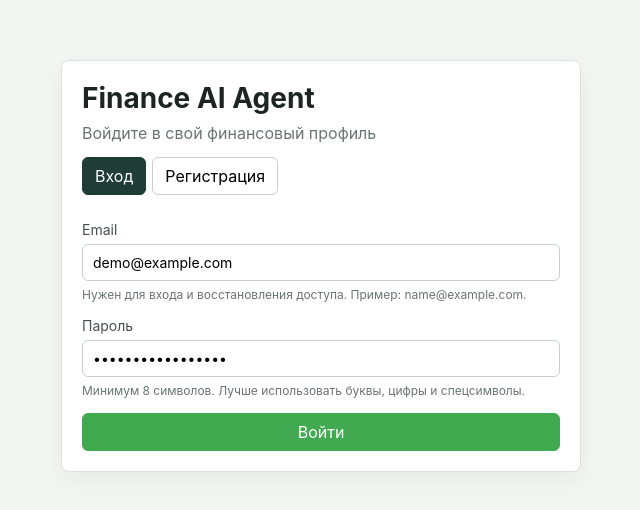
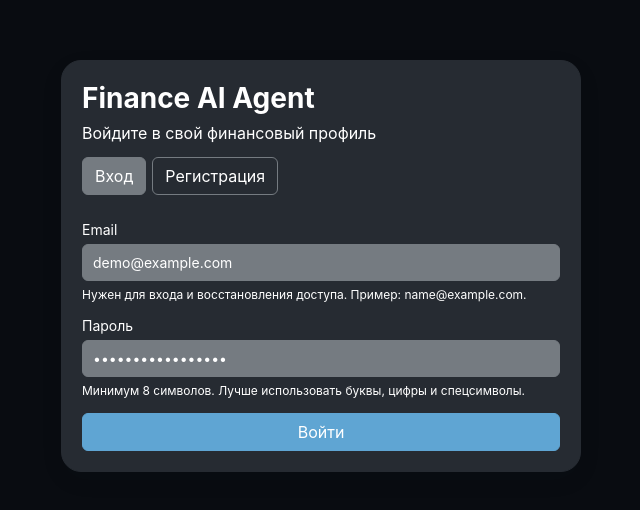
Before and after one commit to Yaroslav-lab1/AI_agent_for_finance, a React (Vite) app in the folder frontend/: page / in a window 1280 px wide. Shown: the part 134-644 px from the top of the page, without its empty margins (319-959 px from the left). Built offline with nearby package versions, Linux system fonts and the light colour scheme; no server answers.

Commit message:
Dark theme with light blue

```diff
--- a/frontend/src/pages/DashboardPage.tsx
+++ b/frontend/src/pages/DashboardPage.tsx
@@ -199,7 +199,7 @@ function ExpensePieChart({ data, colorMap, balance, emptyMessage }: { data: Expe
             cx="50%"
             cy="46%"
             outerRadius={92}
-            innerRadius={68}
+            innerRadius={78}
             paddingAngle={2}
           >
             {chartData.map((entry, index) => (
--- a/frontend/src/styles/index.css
+++ b/frontend/src/styles/index.css
@@ -1,36 +1,36 @@
 * { box-sizing: border-box; }
-body { margin: 0; font-family: Inter, Segoe UI, Arial, sans-serif; background: #f4f6f3; color: #1d2522; }
+body { margin: 0; font-family: Inter, Segoe UI, Arial, sans-serif; background: #090c11; color: #ffff; }
 button, input, select, textarea { font: inherit; }
-button { border: 1px solid #c8d0cb; background: #fff; border-radius: 6px; padding: 8px 12px; cursor: pointer; }
+button { border: 1px solid #757b81; background: #262B32; border-radius: 6px; padding: 8px 12px; cursor: pointer; color: #ffff; }
 button:disabled { opacity: .55; cursor: wait; }
-input, select, textarea { width: 100%; border: 1px solid #c8d0cb; border-radius: 6px; padding: 9px 10px; background: #fff; }
+input, select, textarea { width: 100%; border: 1px solid #757b81; border-radius: 6px; padding: 9px 10px; background: #757b81; color: #fff}
 textarea { min-height: 132px; resize: vertical; }
 main { max-width: 1220px; margin: 0 auto; padding: 24px; }
 h1, h2 { margin: 0 0 16px; letter-spacing: 0; }
 h1 { font-size: 28px; }
 h2 { font-size: 18px; }
-h3 { margin: 0; font-size: 15px; color: #44514b; }
+h3 { margin: 0; font-size: 15px; color: #fff; }
 .auth-shell, .center { min-height: 100vh; display: grid; place-items: center; }
-.auth-panel, .panel { min-width: 0; background: #fff; border: 1px solid #dce2de; border-radius: 8px; padding: 20px; box-shadow: 0 8px 24px rgba(22, 34, 29, .06); }
+.auth-panel, .panel { min-width: 0; background: #262B32; border: 1px solid #262B32; border-radius: 20px; padding: 20px; box-shadow: 0 8px 24px rgba(22, 34, 29, .06); }
 .auth-panel { width: min(520px, calc(100vw - 32px)); display: grid; gap: 14px; }
-.auth-subtitle { margin: -8px 0 0; color: #69766f; }
+.auth-subtitle { margin: -8px 0 0; color: #fff; }
 .topbar { display: flex; justify-content: space-between; align-items: center; gap: 16px; margin-bottom: 20px; }
 .topbar div { display: flex; align-items: center; gap: 12px; }
-.primary { background: #41a94f; color: white; border-color: #41a94f; }
+.primary { background: #5fa5d3; color: #fff; border-color: #5fa5d3; }
 .profile-panel { margin-bottom: 14px; }
 .profile-panel-header { display: flex; justify-content: space-between; align-items: flex-start; gap: 12px; margin-bottom: 14px; }
 .profile-panel-header h2 { margin-bottom: 4px; }
-.save-status { border-radius: 999px; background: #e8f6eb; color: #2f8f46; padding: 5px 10px; font-size: 13px; font-weight: 700; white-space: nowrap; }
+.save-status { border-radius: 999px; background: #757b81; color: #41a94f; padding: 5px 10px; font-size: 13px; font-weight: 700; white-space: nowrap; }
 .segmented { display: flex; gap: 6px; margin-bottom: 12px; }
-.segmented button.active { background: #1f3d35; color: white; border-color: #1f3d35; }
+.segmented button.active { background: #757b81; color: #fff; border-color: #757b81; }
 .actions { display: flex; flex-wrap: wrap; gap: 8px; margin-top: 12px; }
 .summary { display: grid; grid-template-columns: repeat(3, 1fr); gap: 14px; margin-bottom: 14px; }
 .metric { border-radius: 8px; padding: 18px; color: #fff; }
 .metric span { display: block; opacity: .9; margin-bottom: 8px; }
 .metric strong { font-size: 26px; }
-.metric.neutral { background: #1f3d35; }
-.metric.good { background: #41a94f; }
-.metric.bad { background: #9b3d35; }
+.metric.neutral { background: #757b81; border-radius: 20px; }
+.metric.good { background: #757b81; border: 5px solid #41a94f; border-radius: 20px; }
+.metric.bad { background: #757b81; border: 5px solid #d64218; border-radius: 20px; }
 .grid { display: grid; grid-template-columns: minmax(0, 1fr) minmax(0, 1.25fr); align-items: stretch; gap: 14px; margin-bottom: 14px; }
 .grid:has(.import-panel.has-preview) { align-items: start; }
 .transaction-form, .import-panel { display: flex; flex-direction: column; }
@@ -40,12 +40,12 @@ h3 { margin: 0; font-size: 15px; color: #44514b; }
 .import-input-area { display: flex; min-width: 0; margin-bottom: 16px; }
 .import-panel:not(.has-preview) .import-input-area { flex: 1; min-height: 220px; }
 .import-panel.has-preview .import-input-area { min-height: 170px; }
-.import-textarea, .file-dropzone { width: 100%; min-height: 100%; }
-.file-dropzone { display: flex; flex-direction: column; align-items: center; justify-content: center; gap: 8px; border: 1px dashed #b9c5be; border-radius: 8px; background: #f8faf8; color: #44514b; cursor: pointer; text-align: center; padding: 18px; }
-.file-dropzone:hover { border-color: #41a94f; background: #f4fbf5; }
+.import-textarea, .file-dropzone { width: 100%; min-height: 100%; color: #fff; }
+.file-dropzone { display: flex; flex-direction: column; align-items: center; justify-content: center; gap: 8px; border: 1px dashed #b9c5be; border-radius: 8px; background: #757b81; color: #fff; cursor: pointer; text-align: center; padding: 18px; }
+.file-dropzone:hover { border-color: #41a94f; background: #757b81; color: #fff; }
 .file-dropzone input { display: none; }
-.file-dropzone-title { font-size: 18px; font-weight: 700; color: #1d2522; }
-.file-dropzone-text { max-width: 420px; color: #69766f; line-height: 1.35; overflow-wrap: anywhere; }
+.file-dropzone-title { font-size: 18px; font-weight: 700; color: #fff; }
+.file-dropzone-text { max-width: 420px; color: #fff; line-height: 1.35; overflow-wrap: anywhere; }
 .import-panel.has-preview .table-wrap { margin-top: 16px; }
 .expense-panel { margin-bottom: 14px; }
 .expense-header { display: flex; justify-content: space-between; align-items: flex-start; gap: 16px; margin-bottom: 12px; }
@@ -57,31 +57,31 @@ h3 { margin: 0; font-size: 15px; color: #44514b; }
 .expense-chart-empty { display: flex; flex-direction: column; align-items: center; justify-content: center; gap: 10px; border: 1px dashed #dce2de; border-radius: 8px; }
 .expense-chart-empty .chart-balance { position: static; transform: none; }
 .chart-balance { position: absolute; left: 50%; top: 46%; transform: translate(-50%, -50%); display: grid; justify-items: center; gap: 3px; pointer-events: none; text-align: center; }
-.chart-balance span { color: #69766f; font-size: 12px; }
+.chart-balance span { color: #fff; font-size: 12px; }
 .chart-balance strong { font-size: 17px; line-height: 1.1; white-space: nowrap; }
-.chart-balance strong.positive { color: #2f8f46; }
-.chart-balance strong.negative { color: #9b3d35; }
-.chart-balance strong.neutral { color: #44514b; }
-.expense-legend { display: flex; flex-wrap: wrap; justify-content: center; gap: 10px 18px; margin: 12px auto 0; max-width: 900px; color: #536059; font-size: 14px; }
+.chart-balance strong.positive { color: #41a94f; }
+.chart-balance strong.negative { color: #d64218; }
+.chart-balance strong.neutral { color: #fff; }
+.expense-legend { display: flex; flex-wrap: wrap; justify-content: center; gap: 10px 18px; margin: 12px auto 0; max-width: 900px; color: #fff; font-size: 14px; }
 .expense-legend-item { display: inline-flex; align-items: center; gap: 7px; white-space: nowrap; }
 .expense-legend-swatch { width: 12px; height: 12px; border-radius: 999px; flex: 0 0 auto; }
 .form-grid, .filters { display: grid; grid-template-columns: repeat(2, 1fr); gap: 12px; margin-bottom: 12px; }
 .filters { grid-template-columns: repeat(5, minmax(120px, 1fr)); }
-label { display: grid; gap: 6px; color: #44514b; font-size: 14px; }
-.hint { color: #69766f; font-size: 12px; line-height: 1.35; }
-.banner, .error { background: #fff1ef; color: #8b2f27; border: 1px solid #f0c6c1; border-radius: 6px; padding: 10px 12px; margin-bottom: 14px; }
+label { display: grid; gap: 6px; color: #fff; font-size: 14px; }
+.hint { color: #fff; font-size: 12px; line-height: 1.35; }
+.banner, .error { background: #757b81; color: #8b2f27; border-radius: 6px; padding: 10px 12px; margin-bottom: 14px; }
 .banner { display: flex; justify-content: space-between; align-items: center; }
-.muted { color: #69766f; }
+.muted { color: #fff; }
 .table-wrap { width: 100%; overflow-x: auto; }
 table { width: 100%; border-collapse: collapse; min-width: 760px; }
-th, td { text-align: left; border-bottom: 1px solid #e8ece9; padding: 10px; vertical-align: middle; }
-th { color: #536059; font-size: 13px; }
+th, td { text-align: left; padding: 10px; vertical-align: middle; }
+th { color: #fff; font-size: 13px; }
 .comment-cell { width: 30ch; max-width: 30ch; white-space: normal; overflow-wrap: anywhere; word-break: normal; }
-.sort-header { width: auto; border: 0; background: transparent; color: inherit; padding: 0; font-size: inherit; font-weight: 700; text-align: left; white-space: nowrap; }
-.sort-header:hover { color: #1f3d35; text-decoration: underline; }
+.sort-header { width: auto; border: 10px; background: #757b81; color: #fff; padding: 0; font-size: inherit; font-weight: 700; text-align: left; white-space: nowrap; border-radius: 3px; }
+.sort-header:hover { color: #fff; text-decoration: underline; }
 td input, td select { min-width: 110px; }
-.warn-row { background: #fff8e8; }
-.badge { display: inline-block; border-radius: 999px; padding: 4px 8px; background: #edf2ef; font-size: 12px; white-space: nowrap; }
+.warn-row { background: #757b81; }
+.badge { display: inline-block; border-radius: 999px; padding: 4px 8px; background: #757b81; font-size: 12px; white-space: nowrap; }
 @media (max-width: 860px) {
   main { padding: 14px; }
   .summary, .grid, .expense-charts, .form-grid, .filters { grid-template-columns: 1fr; }
@@ -90,3 +90,6 @@ td input, td select { min-width: 110px; }
   .month-filter { width: 100%; }
   .topbar { align-items: flex-start; flex-direction: column; }
 }
+input[placeholder="Поиск"]::placeholder {
+  color: #fff;
+}
```
